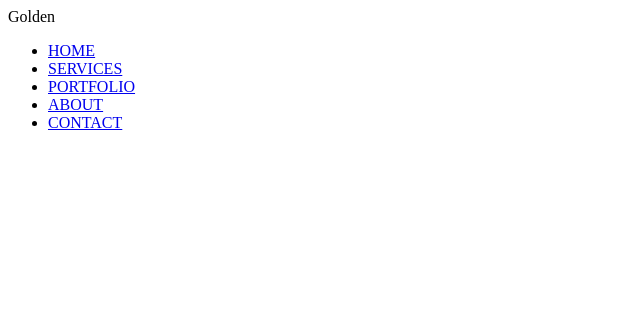
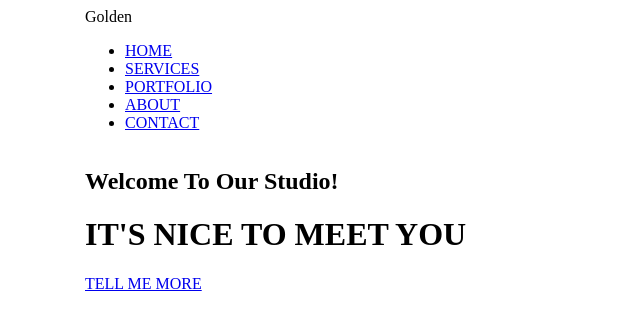
Before and after one commit to Eryk-Dadsi/zadanie-golden, a website: page index.html in a window 1280 px wide. Shown: the whole page, without its empty margins (0-640 px from the left). Drawn offline with Linux system fonts and the light colour scheme.

Commit message:
Add header

```diff
--- a/index.html
+++ b/index.html
@@ -12,7 +12,9 @@
 
 <body>
     <nav class="navigation">
-        <div>
+        <div class="container">
+            <div class="row">
+                <div class="col-12">
                     <span>Golden</span>
                     <ul>
                         <li>
@@ -32,5 +34,18 @@
                         </li>
                     </ul>
                 </div>
+            </div>
+        </div>
     </nav>
+    <header class="home">
+        <div class="container">
+            <div class="row">
+                <div class="col-12">
+                    <h2>Welcome To Our Studio!</h2>
+                    <h1>IT'S NICE TO MEET YOU</h1>
+                    <a href="#" class="btn">TELL ME MORE</a>
+                </div>
+            </div>
+        </div>
+    </header>
 </body>
```
Lines whose indentation alone changed are shown as unchanged.
